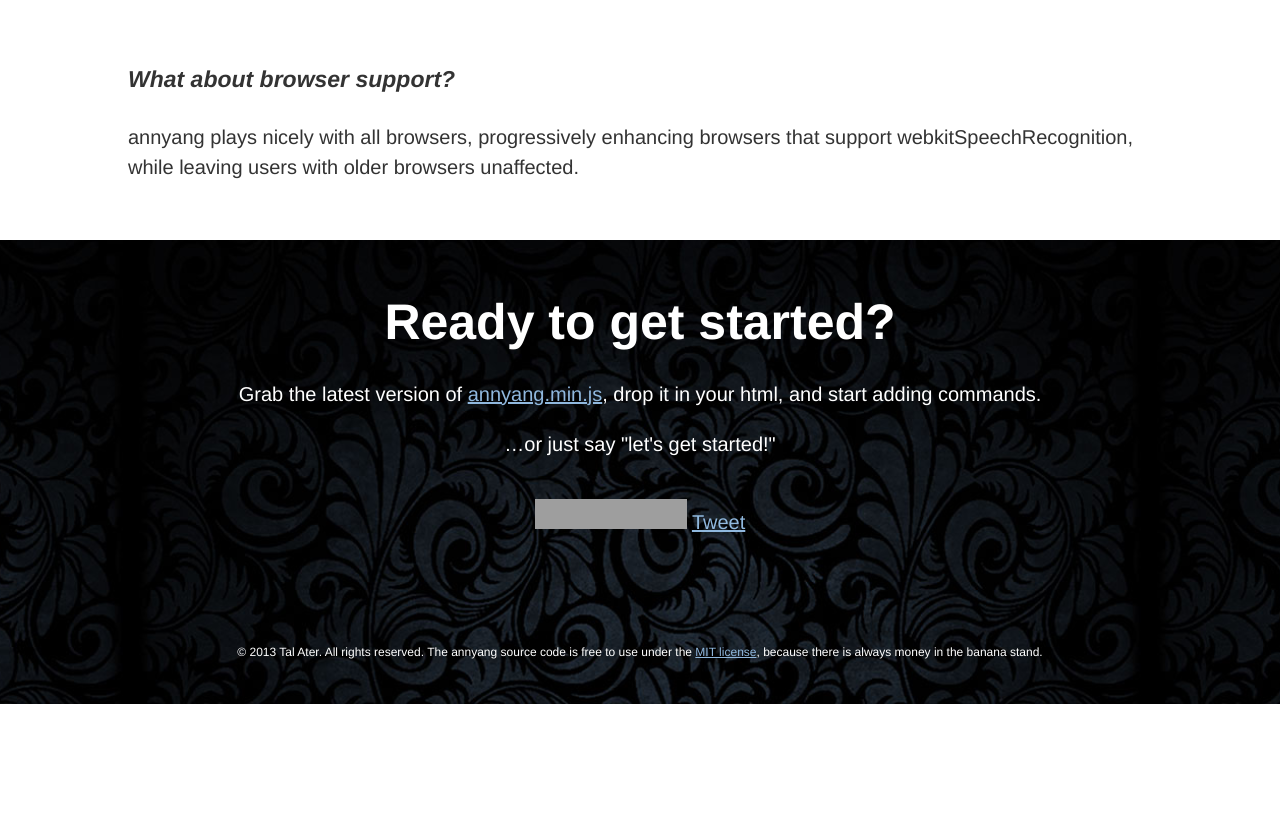
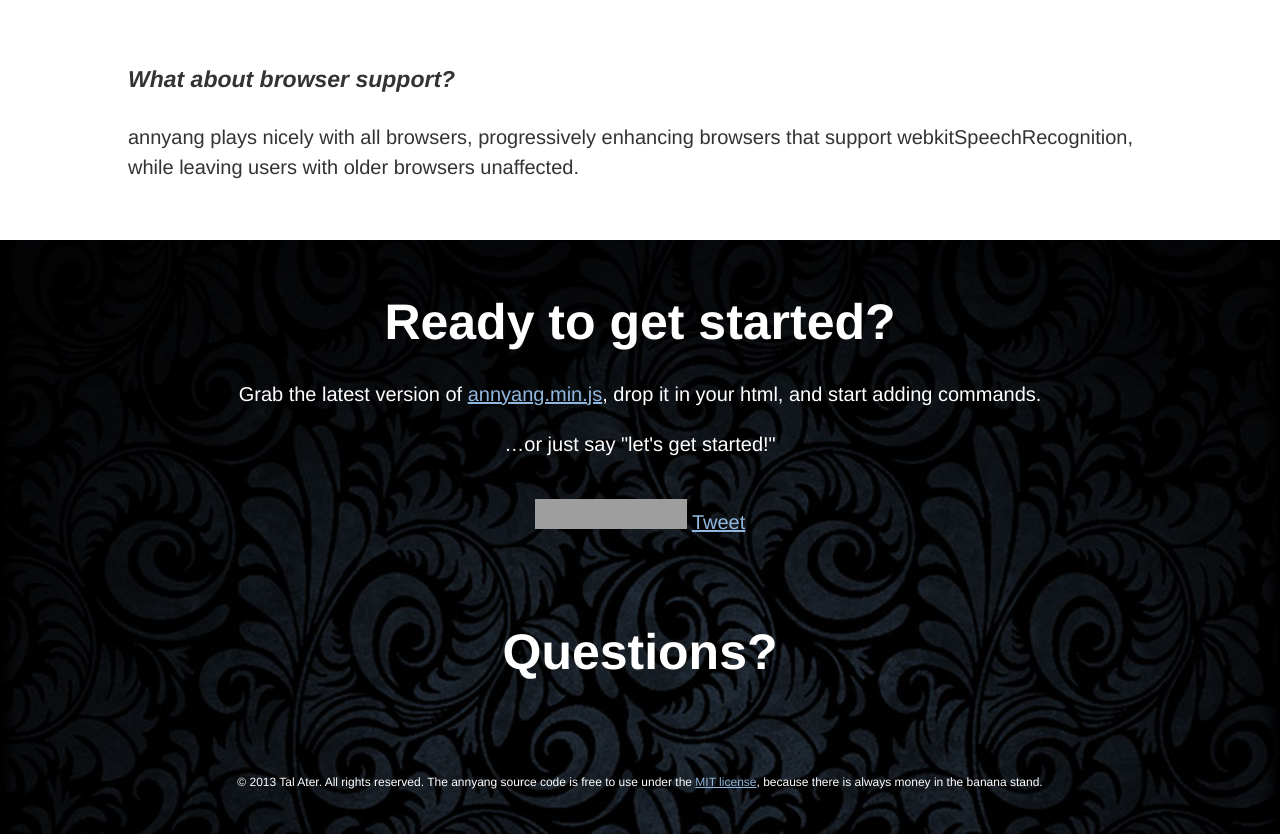
Before and after one commit to TalAter/annyang, a PHP site: page / in a window 1280 px wide. Shown: the part 3257-4091 px from the top of the page. Before the commit the page ends 3961 px from the top, so only its background shows below. Run offline with PHP 8.4, Linux system fonts and the light colour scheme; some libraries are stand-ins or nearby versions; grey boxes are pictures that could not be loaded.

Commit message:
Added facebook comments plugin

```diff
--- a/demo/css/main.css
+++ b/demo/css/main.css
@@ -114,6 +114,9 @@
 div.social{
   margin-top: 40px;
 }
+div.comments {
+  margin-top: 100px;
+}
 p.copyright{
   margin-top: 100px;
   font-size: 12px;
--- a/demo/index.html
+++ b/demo/index.html
@@ -204,6 +204,10 @@
         fjs.parentNode.insertBefore(js, fjs);
       }(document, 'script', 'facebook-jssdk'));</script>
     </div>
+    <div class="comments">
+      <h2>Questions?</h2>
+      <div class="fb-comments" data-href="https://www.talater.com/annyang/" data-colorscheme="dark" data-width="750"></div>
+    </div>
     <p class="copyright">&copy; 2013 Tal Ater. All rights reserved. The annyang source code is free to use under the <a href="https://raw.github.com/TalAter/annyang/master/LICENSE">MIT license</a>, because there is always money in the banana stand.</p>
   </section>
   <div id="unsupported" class="hidden">
```
